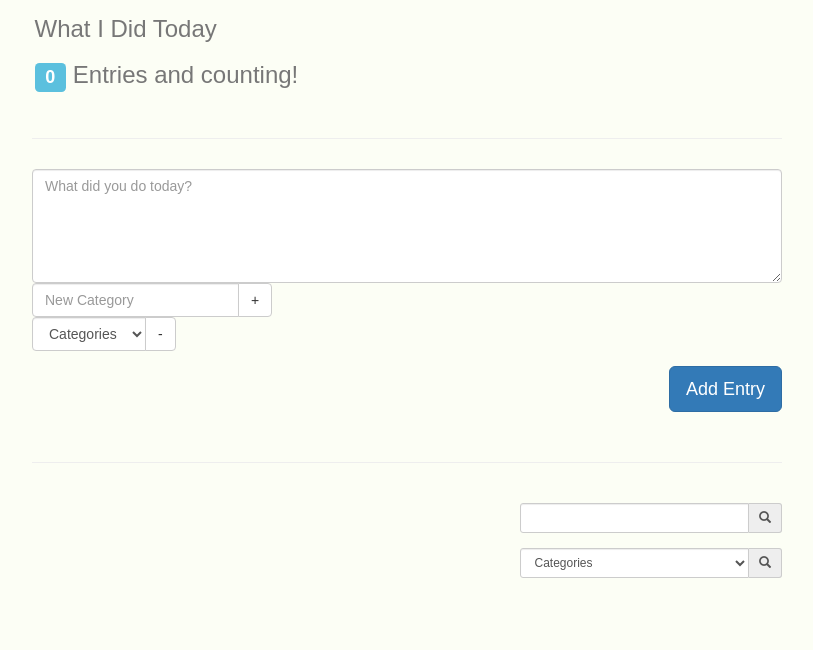
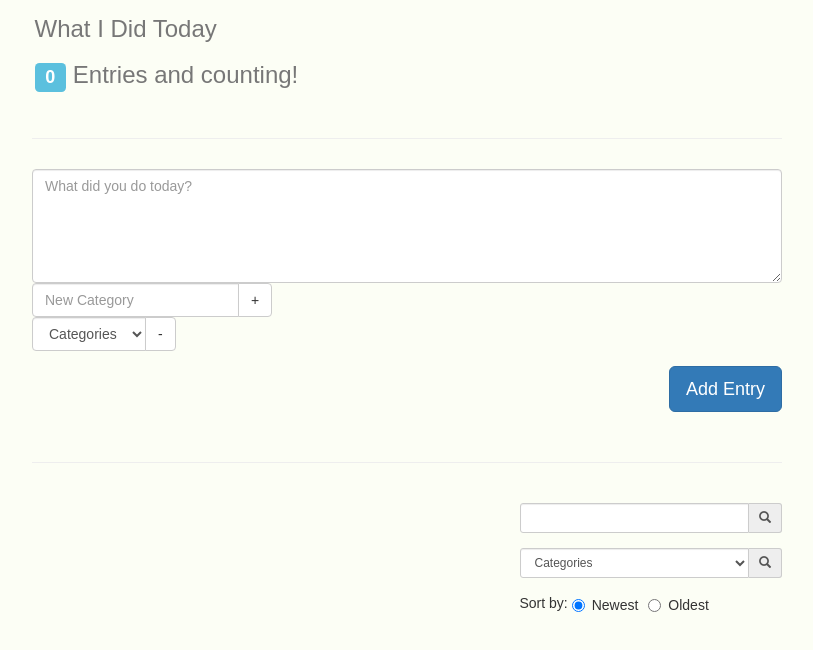
Before and after one commit to fabulousmuscles/WIDT, a website: page public/index.html in a window 1280 px wide. Shown: the part 46-696 px from the top of the page, without its empty margins (233-1046 px from the left). Drawn offline with nearby package versions, Linux system fonts and the light colour scheme; some packages are replaced by stand-ins of ours; no server answers; a script that the page names is missing.

Commit message:
added ability to sort entries by newest/oldest.

```diff
--- a/public/index.html
+++ b/public/index.html
@@ -74,7 +74,9 @@
 
 
             <hr>
+
             <div id="entry-list" class="row">
+
                 <!-- search entries -->
                 <div class="form-group col-md-3 col-md-offset-7">
                     <div class="input-group input-group-sm">
@@ -84,6 +86,7 @@
                         </span>
                     </div>
                 </div>
+
                 <!-- show entries with only certain category-->
                 <div class="form-group col-md-3 col-md-offset-7">
                     <div class="input-group input-group-sm">
@@ -96,12 +99,30 @@
                         </span>
                     </div>
                 </div>
+
+                <!-- allow sorting by newest or oldest entries first -->
+                <div class="form-group col-md-3 col-md-offset-7">
+                    <div class="input-group input-group-sm">
+                        Sort by:
+                        <label class="radio-inline">
+                          <input type="radio" name="group1" id="inlineRadio1"
+                          ng-click="predicate = '-created_at'" checked>
+                          Newest
+                        </label>
+                        <label class="radio-inline">
+                          <input type="radio" name="group1" id="inlineRadio2" value="oldest"
+                          ng-click="predicate = 'created_at'">
+                          Oldest
+                        </label>
+                    </div>
+                </div>
+
                 <!-- list entries, their categories, and a delete button -->
                 <div class="col-md-8 col-md-offset-2">
                     <!-- repeat the entries, order them by newest first, and use a filter to filter them by
                          either category, text, or both -->
                     <div class="form-group"
-                        ng-repeat="entry in entries | orderBy:'-created_at' | filter:{text:search, categories:cats.c.text}">
+                        ng-repeat="entry in entries | orderBy:predicate | filter:{text:search, categories:cats.c.text}">
                         <form name="prevEntry">
                           <span id="entry-date">
                               {{ entry.created_at | date:'short' }}
--- a/public/js/controllers.js
+++ b/public/js/controllers.js
@@ -9,6 +9,7 @@ widtControllers.controller('MainCtrl', ['$scope', 'Entry', 'Category',
 
         //////////* Entries *//////////
 
+        $scope.predicate = '-created_at';
         // load the page with all entries
         $scope.entries = Entry.query();
 
```
